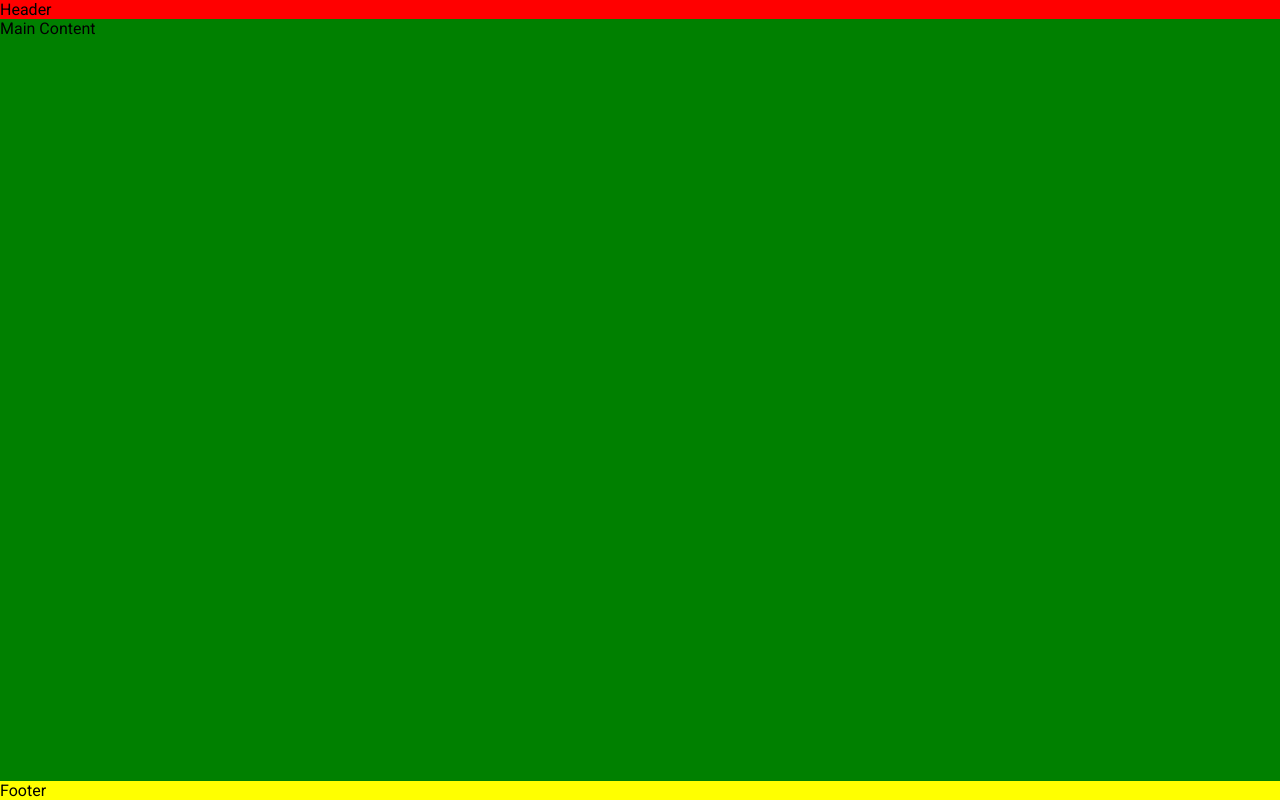
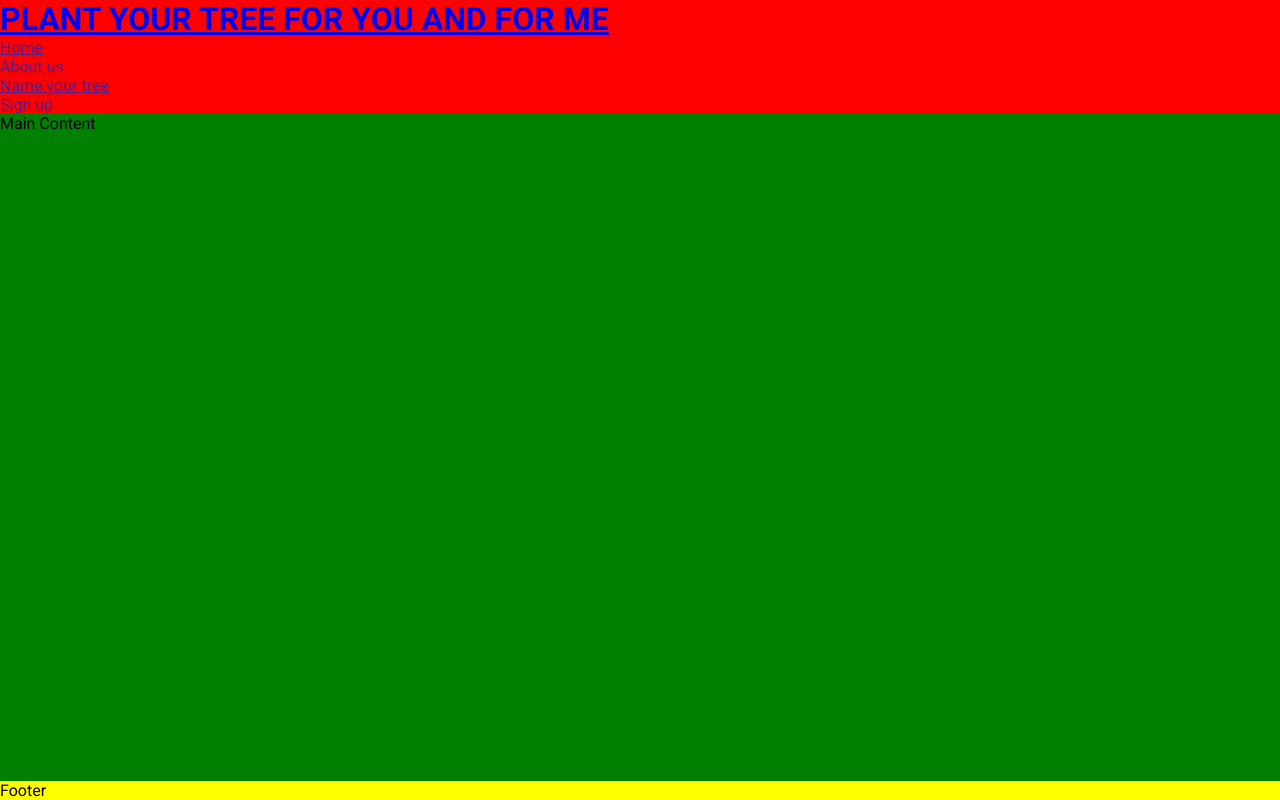
Before and after one commit to Dejan976/Plant-your-tree-2, a plain HTML site: page index.html in a window 1280 px wide. Drawn offline with Linux system fonts and the light colour scheme.

Commit message:
Add logo

```diff
--- a/index.html
+++ b/index.html
@@ -10,7 +10,19 @@
 </head>
 <body>
     <!--Header-->
-    <header>Header</header>
+    <header>
+        <a href="index.html">
+        <h1 id="logo">PLANT YOUR TREE FOR YOU AND FOR ME</h1>
+    </a>
+    <nav>
+        <ul>
+            <li><a href="">Home</a></li>
+            <li><a href="">About us</a></li>
+           <li><a href="">Name your tree</a></li>
+           <li><a href="">Sign up</a></li>
+        </ul>
+    </nav>
+    </header>
     <!--Main Content-->
     <main>Main Content</main>
     <!--Footer-->
```
